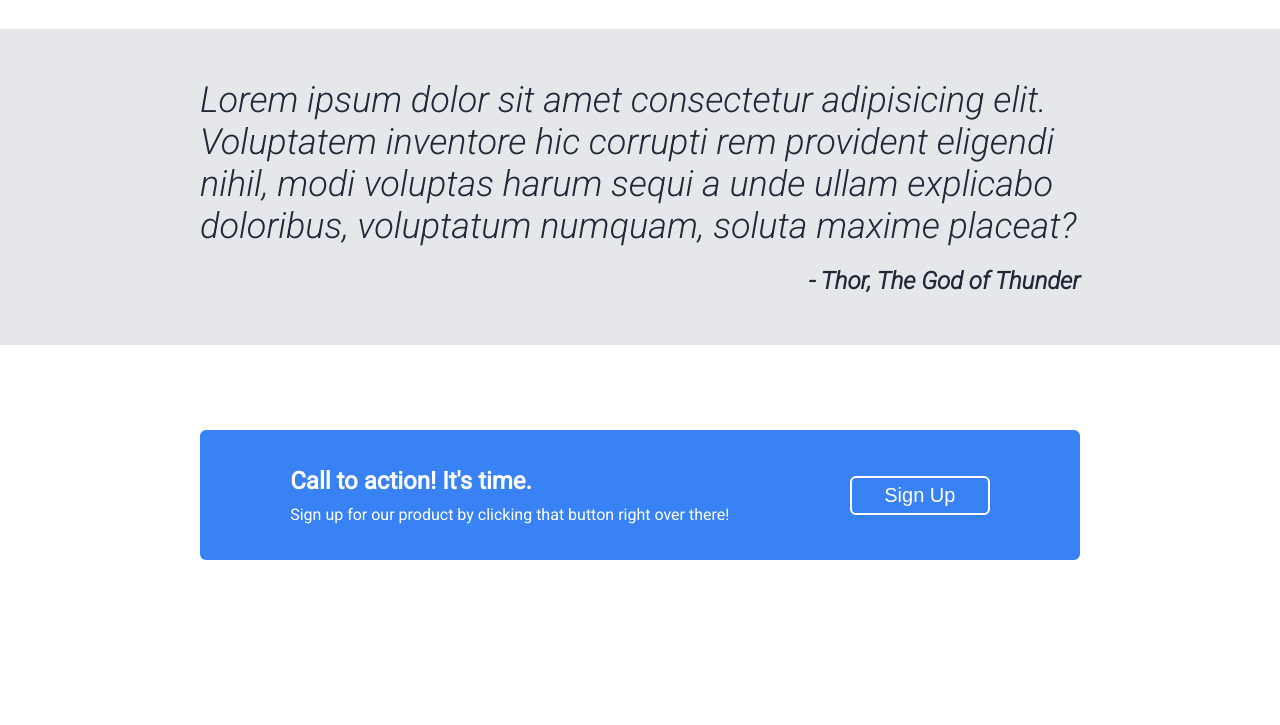
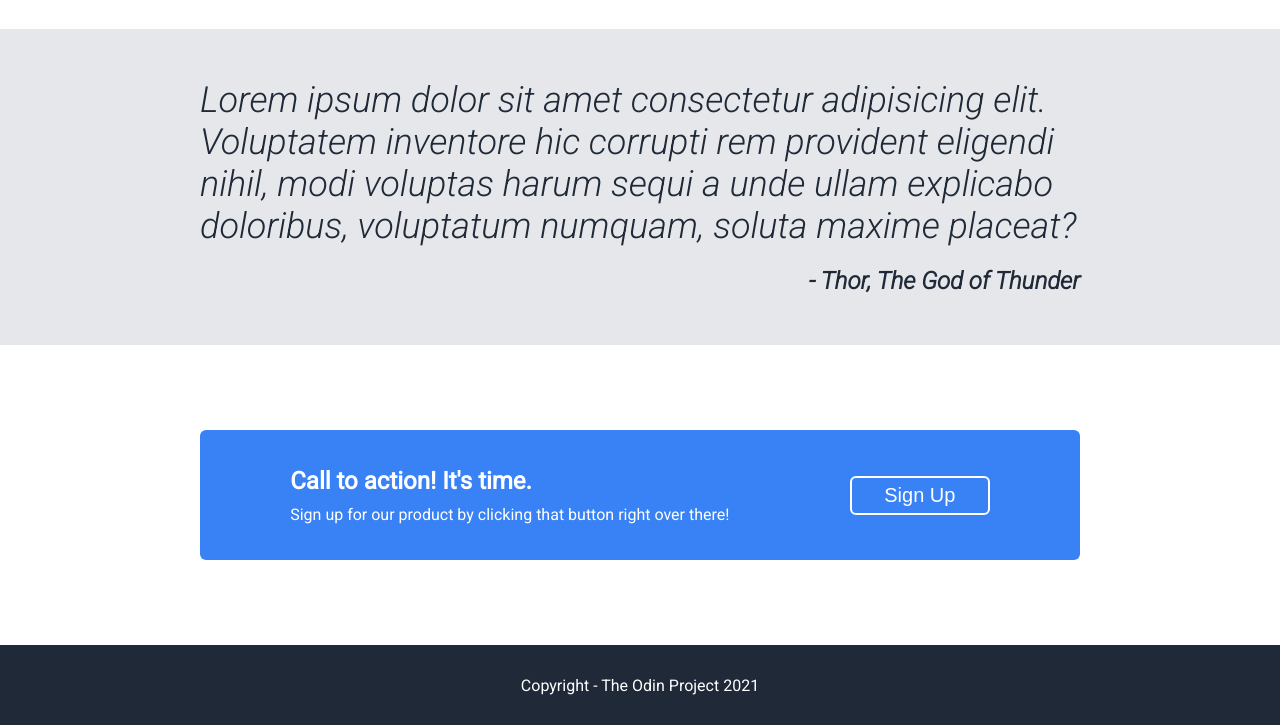
Before and after one commit to prefolo/odin-landing-page, a plain HTML site: page index.html in a window 1280 px wide. Shown: the part 821-1546 px from the top of the page. Before the commit the page ends 1466 px from the top, so only its background shows below. Drawn offline with Linux system fonts and the light colour scheme.

Commit message:
Do footer section

```diff
--- a/index.html
+++ b/index.html
@@ -72,7 +72,7 @@
         </div>
     </div>
     <div class="footer-section">
-
+        Copyright - The Odin Project 2021
     </div>
 </body>
 </html>
--- a/style.css
+++ b/style.css
@@ -212,4 +212,8 @@ button {
 .footer-section {
     display: flex;
     background-color: #1f2937;
+    justify-content: center;
+    align-items: center;
+    color: #fff;
+    height: 80px;
 }
```
